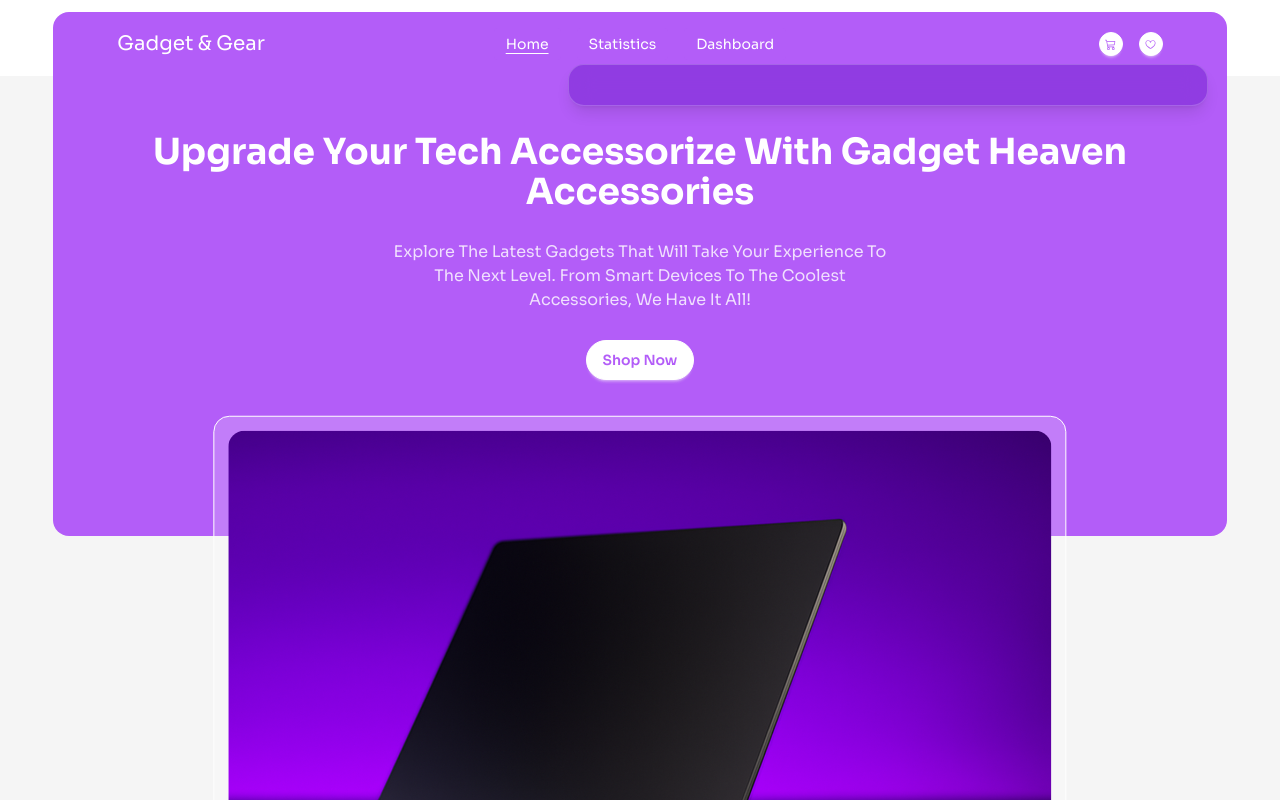
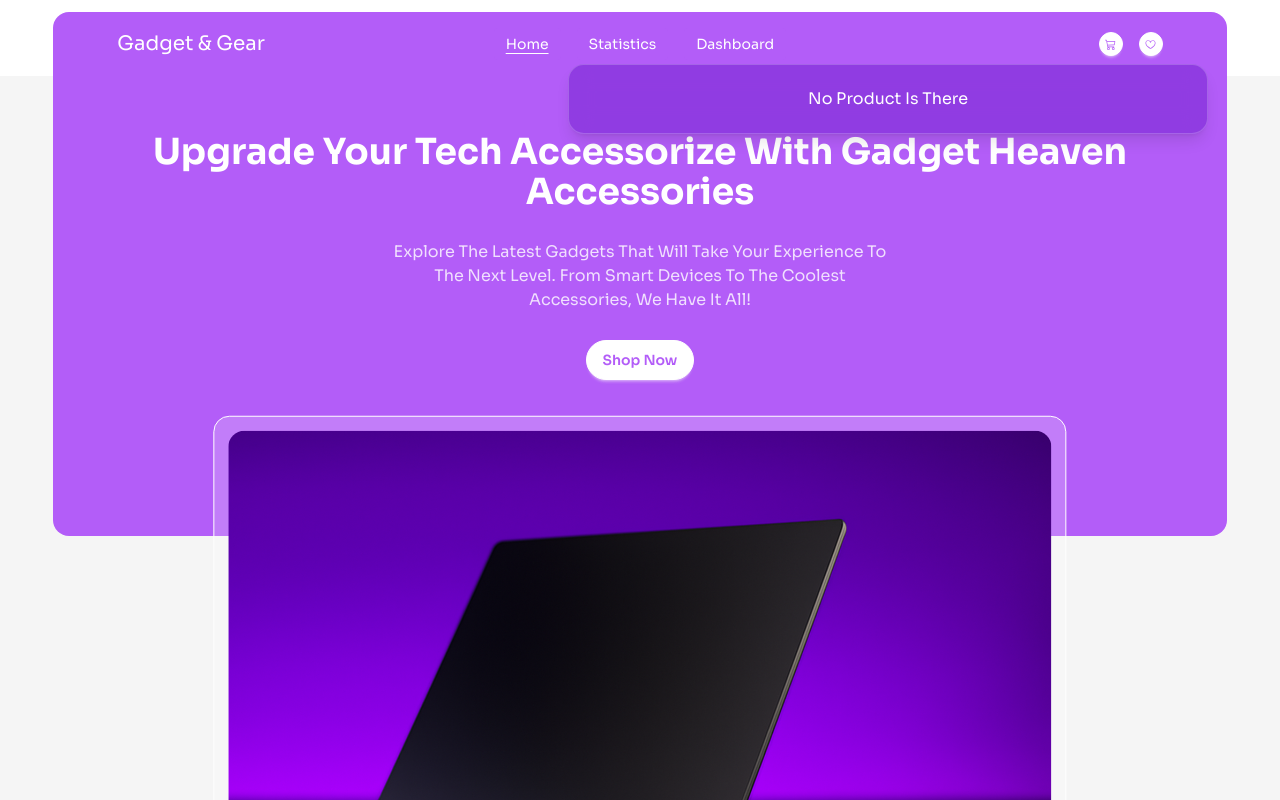
Before and after one commit to rakib-hasan-78/shopping-cart, a React (Vite) app: page / in a window 1280 px wide. Both pictures are taken after a click on the button 1110 px from the left and 44 px from the top of the page. Shown: the top 800 px of the page. Built offline with nearby package versions, Linux system fonts and the light colour scheme.

Commit message:
bug resolved

```diff
--- a/src/components/Nav/Nav.jsx
+++ b/src/components/Nav/Nav.jsx
@@ -16,25 +16,41 @@ const Nav = () => {
 
     const [drawer, setDrawer] = useState(null);
     const drawerDown = useRef(null);
+    const buttonRef = useRef(null);
 
-    const drawerHandler = (e , type)=>{
-        e.preventDefault();
-        setSelectedContent(type);
-        setDrawer(prev=> prev===type ? null : type);
+const drawerHandler = (e, type) => {
+  e.preventDefault();
+  buttonRef.current = e.currentTarget;
+  setSelectedContent(type)
+  setDrawer(prev => (prev === type ? null : type));
+};
+
+
+// Close on outside click — with delay to let ref attach
+useEffect(() => {
+  const handleClickOutside = (e) => {
+    const clickedOutsideDrawer =
+      drawerDown.current && !drawerDown.current.contains(e.target);
+    const clickedOutsideButton =
+      buttonRef.current && !buttonRef.current.contains(e.target);
+
+    if (clickedOutsideDrawer && clickedOutsideButton) {
+      setDrawer(null);
+      setSelectedContent(null);
     }
+  };
 
-    useEffect(()=>{
-        function handleClose(e){
-            if (drawerDown.current && !drawerDown
-            .current.contains(e.target)) {
-                setDrawer(null);
-            }
-        }
-        document.addEventListener('mousedown', handleClose);
-        return ()=>{
-            document.removeEventListener('mousedown', handleClose);
-        }
-    }, [drawer]);
+  if (drawer) {
+    document.addEventListener('mousedown', handleClickOutside);
+  }
+
+  return () => {
+    document.removeEventListener('mousedown', handleClickOutside);
+  };
+}, [drawer]);
+
+
+
 
     return (
         <div className={`navbar  min-h-8 -py-2 z-20 ${location.pathname === '/' ? 'bg-project-violet' : 'bg-project-white'} xxs:px-0 xxs:pr-3  lg:px-16  xxs:w-full rounded-t-2xl relative`}>
@@ -93,13 +109,12 @@ const Nav = () => {
                     </button>
                 </div>
             </div>
-            {
-                drawer &&(
-                    <div ref={drawerDown}>
-                    <NavProduct />
-                    </div>
-                )
-            }
+            {drawer && (
+            <div ref={drawerDown}>
+                <NavProduct />
+            </div>
+            )}
+
         </div>
     );
 };
--- a/src/components/NavProduct/NavProduct.jsx
+++ b/src/components/NavProduct/NavProduct.jsx
@@ -7,19 +7,27 @@ const NavProduct = () => {
     return (
         <div className='w-6/12 fixed z-40 py-5 top-16 right-18 bg-violet-800/40 backdrop-blur-md rounded-2xl border border-white/20 text-white shadow-lg
   overflow-y-auto overflow-x-hidden max-h-[80vh] flex items-center flex-col space-y-2'>
-          {
-            selectedContent==='cart'&&(
-              cart?.map(ca=>(
-                <SelectedItems key={ca.product_id} item={ca} selectedContent={selectedContent} variant={'nav'}/>
+          {selectedContent === 'cart' && (
+
+            cart?.length > 0 ? (
+              cart.map(ca => (
+                <SelectedItems key={ca.product_id} item={ca} selectedContent={selectedContent} variant="nav" />
               ))
+            ) : (
+              <p>no product is there</p>
             )
-          }
+          )}
+
           {
             selectedContent==='wishlist'&&(
-              wishlist?.map(wl=>(
-                <SelectedItems key={wl.product_id} item={wl} selectedContent={selectedContent} variant={'nav'} />
-              ))
-            )
+              wishlist?.length>0 ?(
+                wishlist?.map(wl=>(
+                  <SelectedItems key={wl.product_id} item={wl} selectedContent={selectedContent} variant={'nav'} />
+                ))
+                ) : (
+                  <p>no product is there </p>
+                )
+              )
           }
         </div>
     );
```
